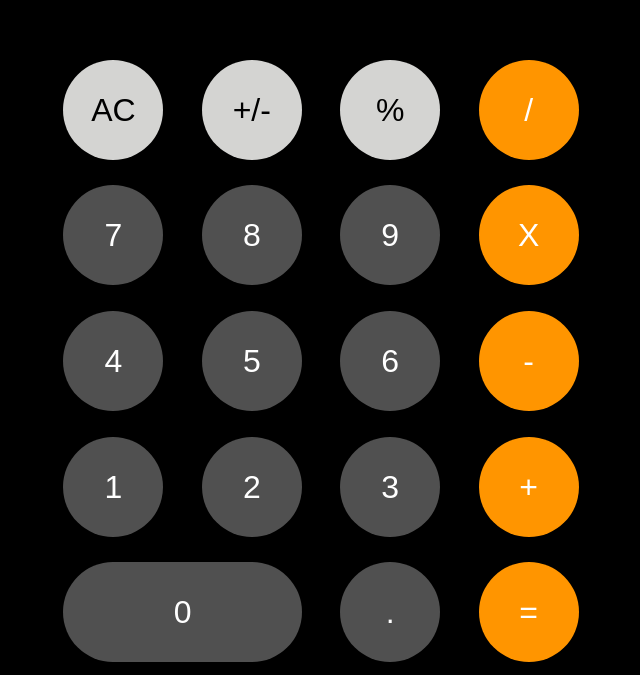
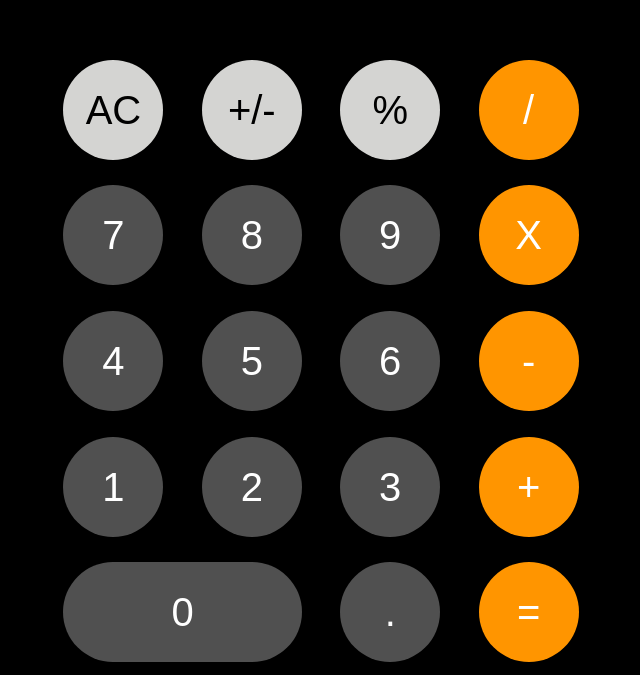
Before and after one commit to m-Colen/iphone-calculator, a website with bundled scripts: page index.html in a window 1280 px wide. Shown: the part 265-940 px from the top of the page, without its empty margins (319-959 px from the left). Built offline with nearby package versions, Linux system fonts and the light colour scheme.

Commit message:
Update button sizing

```diff
--- a/styles/main.css
+++ b/styles/main.css
@@ -22,16 +22,19 @@ body {
 }
 
 button {
+  color: #000;
   border-radius: 50%;
   width: 21vw;
+  min-width: 60px;
   max-width: 100px;
   height: 21vw;
+  min-height: 60px;
   max-height: 100px;
   text-align: center;
   line-height: 1em;
   padding: 0px;
   border: none;
-  font-size: 2rem;
+  font-size: 2.5rem;
   margin: 1vw 1.5vw;
 }
 
@@ -135,7 +138,7 @@ button:hover {
 
 .zero {
   grid-column: 1 / span 2;
-  width: 45vw !important;
-  max-width: calc(200px + 3vw) !important;
+  width: 45vw;
+  max-width: calc(200px + 3vw);
   border-radius: 100px;
 }
```
